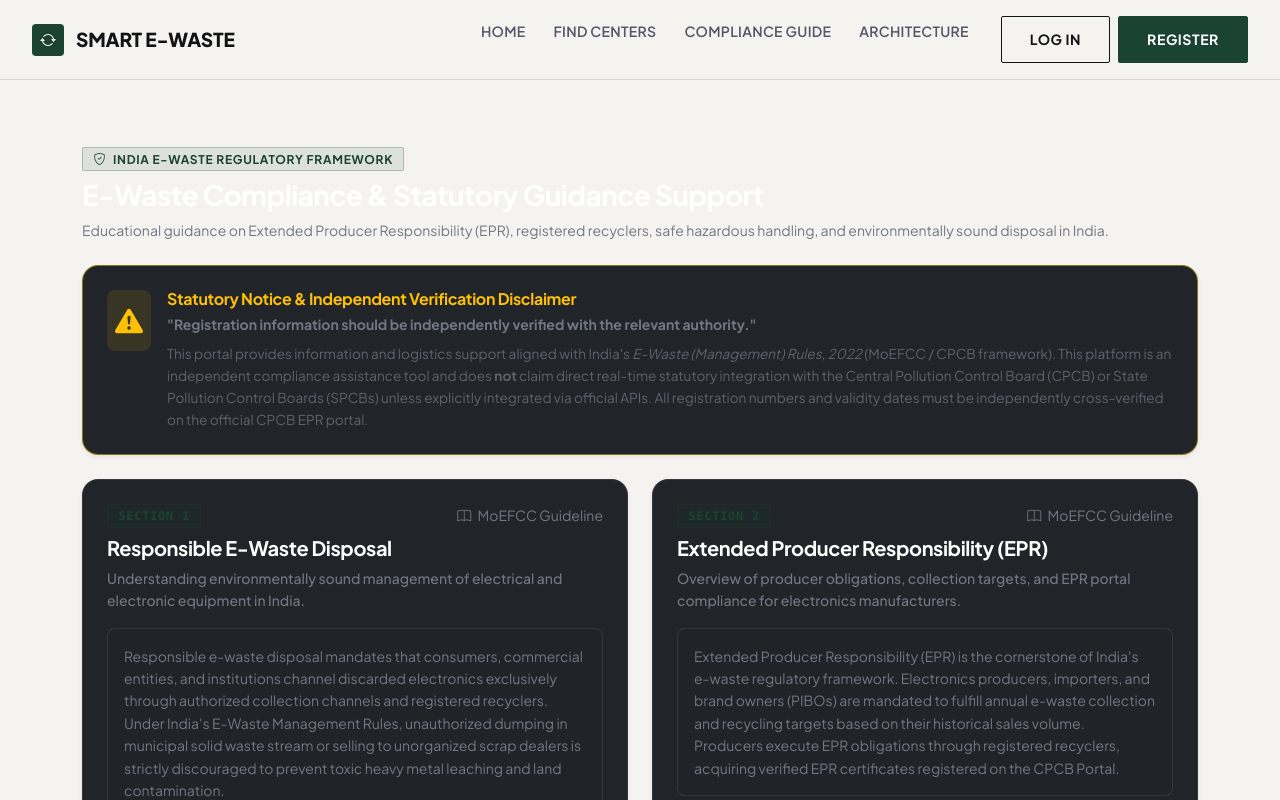
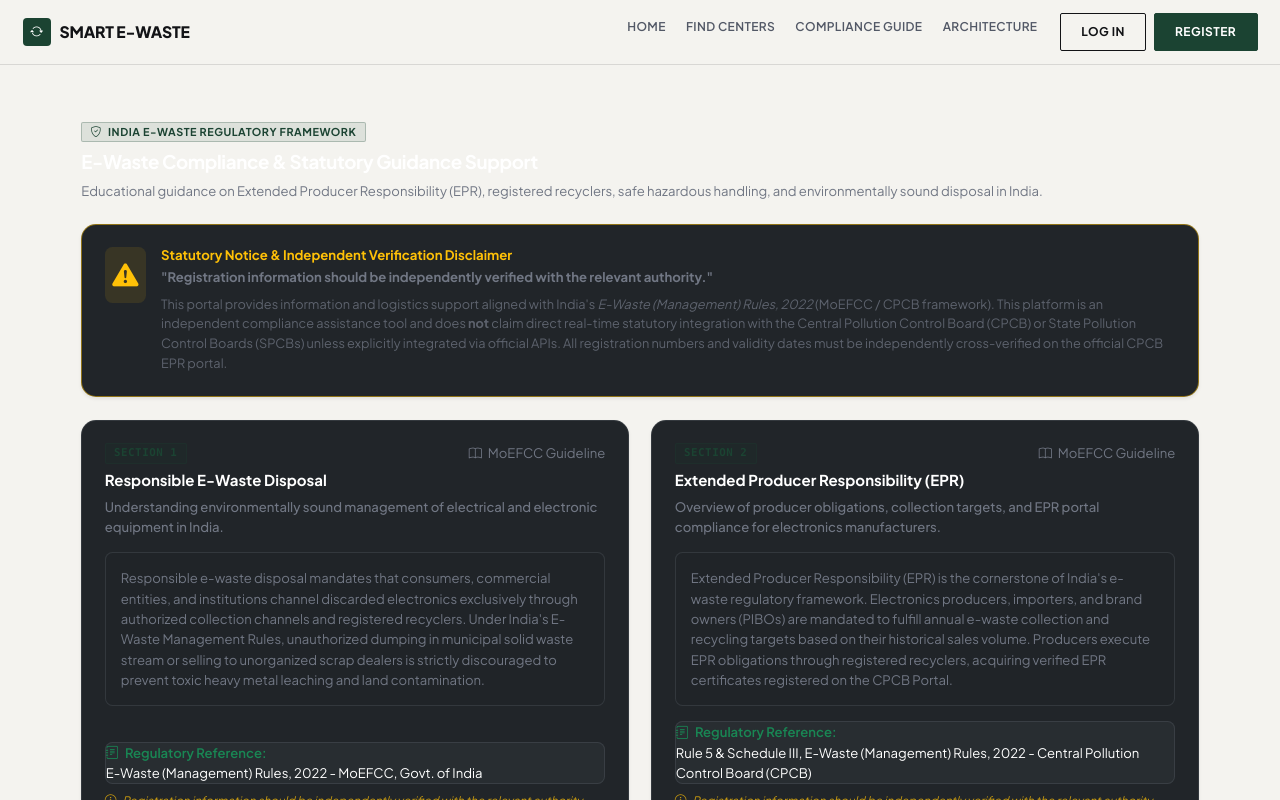
Before and after one commit to KavidharshanKD/E-Waste-Management, a React (Vite) app in the folder frontend/: page /compliance in a window 1280 px wide. Shown: the top 800 px of the page. Built offline with nearby package versions, Linux system fonts and the light colour scheme; no server answers.

Commit message:
style: reduce font sizes across headings, hero display, lead numbers and navbar

```diff
--- a/frontend/src/index.css
+++ b/frontend/src/index.css
@@ -1,6 +1,6 @@
 /* ==========================================================================
    SMART E-WASTE MANAGEMENT SYSTEM — EDITORIAL PRODUCT DESIGN SYSTEM
-   Contemporary design: Asymmetric grids, fine rule separators, strong typography,
+   Contemporary design: Asymmetric grids, fine rule separators, balanced typography,
    mineral tones, zero card boxes, high accessibility & readability.
    ========================================================================== */
 
@@ -43,7 +43,7 @@
 
 html {
   scroll-behavior: smooth;
-  font-size: 16px;
+  font-size: 15px;
 }
 
 body {
@@ -52,7 +52,7 @@ body {
   color: var(--text-main);
   min-height: 100vh;
   overflow-x: hidden;
-  line-height: 1.6;
+  line-height: 1.55;
   -webkit-font-smoothing: antialiased;
 }
 
@@ -87,9 +87,9 @@ textarea:focus-visible {
 .main-content {
   flex: 1;
   width: 100%;
-  max-width: 1340px;
+  max-width: 1280px;
   margin: 0 auto;
-  padding: 2.5rem 2rem;
+  padding: 2rem 1.5rem;
 }
 
 .main-content-full {
@@ -99,23 +99,62 @@ textarea:focus-visible {
 }
 
 /* ==========================================================================
-   EDITORIAL TYPOGRAPHY
+   EDITORIAL TYPOGRAPHY — BALANCED & PROPORTIONATE SCALING
    ========================================================================== */
-h1, h2, h3, h4, h5, h6,
-.h1, .h2, .h3, .h4, .h5, .h6 {
+h1, .h1 {
   font-family: var(--font-heading);
   color: var(--text-main);
   font-weight: 700;
   letter-spacing: -0.02em;
+  font-size: clamp(1.6rem, 3.2vw, 2.5rem);
   line-height: 1.15;
+}
+
+h2, .h2 {
+  font-family: var(--font-heading);
+  color: var(--text-main);
+  font-weight: 700;
+  letter-spacing: -0.02em;
+  font-size: clamp(1.3rem, 2.4vw, 1.85rem);
+  line-height: 1.2;
+}
+
+h3, .h3 {
+  font-family: var(--font-heading);
+  color: var(--text-main);
+  font-weight: 700;
+  font-size: 1.25rem;
+  line-height: 1.25;
+}
+
+h4, .h4 {
+  font-family: var(--font-heading);
+  color: var(--text-main);
+  font-weight: 700;
+  font-size: 1.1rem;
+  line-height: 1.3;
+}
+
+h5, .h5 {
+  font-family: var(--font-heading);
+  color: var(--text-main);
+  font-weight: 700;
+  font-size: 1rem;
+}
+
+h6, .h6 {
+  font-family: var(--font-heading);
+  color: var(--text-main);
+  font-weight: 700;
+  font-size: 0.88rem;
 }
 
 .display-hero-title {
   font-family: var(--font-heading);
-  font-size: clamp(2.8rem, 6.5vw, 6.2rem);
+  font-size: clamp(2.1rem, 4.4vw, 3.8rem);
   font-weight: 800;
   letter-spacing: -0.03em;
-  line-height: 0.98;
+  line-height: 1.02;
   text-transform: uppercase;
   color: var(--text-main);
 }
@@ -123,18 +162,18 @@ h1, h2, h3, h4, h5, h6,
 .editorial-tag {
   display: inline-flex;
   align-items: center;
-  gap: 0.5rem;
-  font-size: 0.78rem;
+  gap: 0.4rem;
+  font-size: 0.72rem;
   font-weight: 700;
   letter-spacing: 0.12em;
   text-transform: uppercase;
   color: var(--brand-green);
-  margin-bottom: 1.25rem;
+  margin-bottom: 1rem;
 }
 
 .section-number-lead {
   font-family: var(--font-heading);
-  font-size: clamp(3rem, 5vw, 5.5rem);
+  font-size: clamp(1.8rem, 3.2vw, 3.2rem);
   font-weight: 800;
   line-height: 1;
   color: var(--text-muted);
@@ -153,18 +192,18 @@ h1, h2, h3, h4, h5, h6,
    HEADER & NAVBAR — MINIMAL CHROME
    ========================================================================== */
 .navbar-custom {
-  background-color: rgba(244, 243, 239, 0.92);
+  background-color: rgba(244, 243, 239, 0.95);
   backdrop-filter: blur(12px);
   -webkit-backdrop-filter: blur(12px);
   border-bottom: 1px solid var(--rule-light);
   position: sticky;
   top: 0;
   z-index: 1000;
-  padding: 1rem 2rem;
+  padding: 0.85rem 1.5rem;
 }
 
 .nav-container {
-  max-width: 1340px;
+  max-width: 1280px;
   margin: 0 auto;
   display: flex;
   align-items: center;
@@ -174,48 +213,48 @@ h1, h2, h3, h4, h5, h6,
 .brand-logo {
   display: flex;
   align-items: center;
-  gap: 0.75rem;
+  gap: 0.6rem;
   font-family: var(--font-heading);
   font-weight: 800;
-  font-size: 1.2rem;
+  font-size: 1.05rem;
   letter-spacing: -0.01em;
   color: var(--text-main);
   text-transform: uppercase;
 }
 
 .brand-icon {
-  width: 32px;
-  height: 32px;
+  width: 28px;
+  height: 28px;
   background-color: var(--brand-green);
   border-radius: 4px;
   display: flex;
   align-items: center;
   justify-content: center;
   color: #ffffff;
-  font-size: 1rem;
+  font-size: 0.88rem;
 }
 
 .nav-links-wrapper {
   display: flex;
   align-items: center;
-  gap: 2rem;
+  gap: 1.5rem;
 }
 
 .nav-links {
   display: flex;
   align-items: center;
-  gap: 1.75rem;
+  gap: 1.35rem;
   list-style: none;
 }
 
 .nav-link-item {
   color: var(--text-secondary);
-  font-size: 0.88rem;
+  font-size: 0.8rem;
   font-weight: 600;
-  letter-spacing: 0.02em;
+  letter-spacing: 0.03em;
   text-transform: uppercase;
   transition: color var(--transition-fast);
-  padding: 0.4rem 0;
+  padding: 0.35rem 0;
   position: relative;
 }
 
@@ -246,16 +285,16 @@ h1, h2, h3, h4, h5, h6,
   border: 1px solid var(--brand-green) !important;
   font-family: var(--font-body);
   font-weight: 700 !important;
-  font-size: 0.88rem !important;
+  font-size: 0.8rem !important;
   letter-spacing: 0.04em !important;
   text-transform: uppercase !important;
-  padding: 0.75rem 1.75rem !important;
+  padding: 0.6rem 1.35rem !important;
   border-radius: 2px !important;
   transition: all var(--transition-std);
   cursor: pointer;
   display: inline-flex;
   align-items: center;
-  gap: 0.5rem;
+  gap: 0.4rem;
   text-decoration: none;
   box-shadow: none !important;
 }
@@ -278,16 +317,16 @@ h1, h2, h3, h4, h5, h6,
   border: 1px solid var(--text-main) !important;
   font-family: var(--font-body);
   font-weight: 700 !important;
-  font-size: 0.88rem !important;
+  font-size: 0.8rem !important;
   letter-spacing: 0.04em !important;
   text-transform: uppercase !important;
-  padding: 0.75rem 1.75rem !important;
+  padding: 0.6rem 1.35rem !important;
   border-radius: 2px !important;
   transition: all var(--transition-std);
   cursor: pointer;
   display: inline-flex;
   align-items: center;
-  gap: 0.5rem;
+  gap: 0.4rem;
   text-decoration: none;
 }
 
@@ -304,8 +343,8 @@ h1, h2, h3, h4, h5, h6,
   color: var(--text-secondary) !important;
   border: 1px solid var(--rule-light) !important;
   font-weight: 600 !important;
-  font-size: 0.85rem !important;
-  padding: 0.6rem 1.25rem !important;
+  font-size: 0.78rem !important;
+  padding: 0.5rem 1rem !important;
   border-radius: 2px !important;
 }
 
@@ -318,13 +357,13 @@ h1, h2, h3, h4, h5, h6,
 .btn-link-action {
   font-family: var(--font-heading);
   font-weight: 700;
-  font-size: 0.95rem;
+  font-size: 0.85rem;
   letter-spacing: 0.04em;
   text-transform: uppercase;
   color: var(--text-main);
   display: inline-flex;
   align-items: center;
-  gap: 0.5rem;
+  gap: 0.4rem;
   border-bottom: 2px solid var(--brand-green);
   padding-bottom: 2px;
   transition: all var(--transition-fast);
@@ -332,13 +371,12 @@ h1, h2, h3, h4, h5, h6,
 
 .btn-link-action:hover {
   color: var(--brand-green);
-  gap: 0.75rem;
+  gap: 0.65rem;
 }
 
 /* ==========================================================================
    EDITORIAL CARDS / SEPARATORS (NO CARD BOXES)
    ========================================================================== */
-/* Strip away default bootstrap rounded cards */
 .card-custom,
 .card,
 .feature-card,
@@ -354,35 +392,35 @@ h1, h2, h3, h4, h5, h6,
   width: 100%;
   height: 1px;
   background-color: var(--rule-light);
-  margin: 2rem 0;
+  margin: 1.75rem 0;
 }
 
 .thin-rule-dark {
   width: 100%;
   height: 1px;
   background-color: var(--rule-dark);
-  margin: 2rem 0;
+  margin: 1.75rem 0;
 }
 
 /* Editorial Layout Grids */
 .grid-split-60-40 {
   display: grid;
   grid-template-columns: 1.5fr 1fr;
-  gap: 3.5rem;
+  gap: 2.75rem;
   align-items: start;
 }
 
 .grid-split-40-60 {
   display: grid;
   grid-template-columns: 1fr 1.5fr;
-  gap: 3.5rem;
+  gap: 2.75rem;
   align-items: start;
 }
 
 .grid-split-50-50 {
   display: grid;
   grid-template-columns: 1fr 1fr;
-  gap: 3.5rem;
+  gap: 2.75rem;
   align-items: start;
 }
 
@@ -394,10 +432,10 @@ h1, h2, h3, h4, h5, h6,
 
 .editorial-timeline-row {
   display: grid;
-  grid-template-columns: 80px 1.5fr 2fr;
-  gap: 2rem;
+  grid-template-columns: 60px 1.4fr 2fr;
+  gap: 1.5rem;
   align-items: baseline;
-  padding: 2rem 0;
+  padding: 1.35rem 0;
   border-bottom: 1px solid var(--rule-light);
   transition: background-color var(--transition-fast);
 }
@@ -408,23 +446,23 @@ h1, h2, h3, h4, h5, h6,
 
 .editorial-timeline-num {
   font-family: var(--font-heading);
-  font-size: 1.8rem;
+  font-size: 1.35rem;
   font-weight: 800;
   color: var(--brand-green);
 }
 
 .editorial-timeline-title {
   font-family: var(--font-heading);
-  font-size: 1.35rem;
+  font-size: 1.1rem;
   font-weight: 700;
   text-transform: uppercase;
   color: var(--text-main);
 }
 
 .editorial-timeline-desc {
-  font-size: 0.98rem;
+  font-size: 0.92rem;
   color: var(--text-secondary);
-  line-height: 1.6;
+  line-height: 1.55;
 }
 
 /* Category Catalogue List */
@@ -432,19 +470,19 @@ h1, h2, h3, h4, h5, h6,
   display: flex;
   justify-content: space-between;
   align-items: center;
-  padding: 1.5rem 0;
+  padding: 1.15rem 0;
   border-bottom: 1px solid var(--rule-light);
   cursor: pointer;
   transition: padding-left var(--transition-fast);
 }
 
 .editorial-catalog-row:hover {
-  padding-left: 1rem;
+  padding-left: 0.75rem;
 }
 
 .editorial-catalog-name {
   font-family: var(--font-heading);
-  font-size: 1.5rem;
+  font-size: 1.2rem;
   font-weight: 700;
   text-transform: uppercase;
   color: var(--text-main);
@@ -452,7 +490,7 @@ h1, h2, h3, h4, h5, h6,
 
 .editorial-catalog-num {
   font-family: var(--font-heading);
-  font-size: 1.2rem;
+  font-size: 1rem;
   font-weight: 700;
   color: var(--text-muted);
 }
@@ -463,16 +501,16 @@ h1, h2, h3, h4, h5, h6,
 .status-dot-item {
   display: inline-flex;
   align-items: center;
-  gap: 0.5rem;
-  font-size: 0.85rem;
+  gap: 0.4rem;
+  font-size: 0.78rem;
   font-weight: 700;
   letter-spacing: 0.04em;
   text-transform: uppercase;
 }
 
 .status-dot {
-  width: 8px;
-  height: 8px;
+  width: 7px;
+  height: 7px;
   border-radius: 50%;
   display: inline-block;
 }
@@ -486,10 +524,10 @@ h1, h2, h3, h4, h5, h6,
 .badge, .status-badge {
   font-family: var(--font-body);
   font-weight: 700 !important;
-  font-size: 0.75rem !important;
-  letter-spacing: 0.06em;
+  font-size: 0.72rem !important;
+  letter-spacing: 0.05em;
   text-transform: uppercase;
-  padding: 0.3rem 0.65rem !important;
+  padding: 0.25rem 0.55rem !important;
   border-radius: 2px !important;
   border: 1px solid transparent !important;
 }
@@ -528,12 +566,12 @@ h1, h2, h3, h4, h5, h6,
    ========================================================================== */
 .form-label, label {
   font-family: var(--font-heading);
-  font-size: 0.85rem !important;
+  font-size: 0.78rem !important;
   font-weight: 700 !important;
-  letter-spacing: 0.06em !important;
+  letter-spacing: 0.05em !important;
   text-transform: uppercase !important;
   color: var(--text-main) !important;
-  margin-bottom: 0.5rem !important;
+  margin-bottom: 0.4rem !important;
   display: block;
 }
 
@@ -544,8 +582,8 @@ textarea {
   border: 1px solid var(--rule-light) !important;
   border-radius: 2px !important;
   color: var(--text-main) !important;
-  padding: 0.85rem 1rem !important;
-  font-size: 0.95rem !important;
+  padding: 0.65rem 0.85rem !important;
+  font-size: 0.9rem !important;
   font-family: var(--font-body);
   transition: border-color var(--transition-fast);
 }
@@ -573,28 +611,28 @@ textarea::placeholder {
   width: 100%;
   color: var(--text-main) !important;
   border-collapse: collapse;
-  margin-bottom: 1.5rem;
+  margin-bottom: 1.25rem;
 }
 
 .editorial-table th,
 .table th {
   font-family: var(--font-heading);
-  font-size: 0.8rem;
+  font-size: 0.75rem;
   font-weight: 700;
   letter-spacing: 0.08em;
   text-transform: uppercase;
   color: var(--text-secondary) !important;
   border-bottom: 2px solid var(--rule-light) !important;
-  padding: 1rem 0.75rem !important;
+  padding: 0.75rem 0.6rem !important;
   background: transparent !important;
 }
 
 .editorial-table td,
 .table td {
-  padding: 1.1rem 0.75rem !important;
+  padding: 0.85rem 0.6rem !important;
   border-bottom: 1px solid var(--rule-light) !important;
   color: var(--text-main) !important;
-  font-size: 0.92rem;
+  font-size: 0.88rem;
   vertical-align: middle;
   background: transparent !important;
 }
@@ -610,7 +648,7 @@ textarea::placeholder {
 .editorial-dark-canvas {
   background-color: var(--bg-dark);
   color: var(--text-dark-main);
-  padding: 5rem 2rem;
+  padding: 4rem 2rem;
 }
 
 .editorial-dark-canvas h1,
@@ -640,46 +678,46 @@ textarea::placeholder {
   background-color: var(--bg-dark);
   color: var(--text-dark-main);
   border-top: 1px solid var(--rule-dark);
-  padding: 5rem 2rem 2.5rem 2rem;
+  padding: 4rem 2rem 2rem 2rem;
   margin-top: auto;
 }
 
 .footer-container {
-  max-width: 1340px;
+  max-width: 1280px;
   margin: 0 auto;
 }
 
 .footer-display-brand {
   font-family: var(--font-heading);
-  font-size: clamp(2.2rem, 4.5vw, 4.5rem);
+  font-size: clamp(1.8rem, 3.2vw, 3rem);
   font-weight: 800;
   letter-spacing: -0.03em;
   text-transform: uppercase;
   line-height: 1;
   color: var(--text-dark-main);
-  margin-bottom: 1.5rem;
+  margin-bottom: 1.25rem;
 }
 
 .footer-column-title {
   font-family: var(--font-heading);
-  font-size: 0.8rem;
+  font-size: 0.75rem;
   font-weight: 700;
   letter-spacing: 0.1em;
   text-transform: uppercase;
   color: var(--text-dark-secondary);
-  margin-bottom: 1.25rem;
+  margin-bottom: 1rem;
 }
 
 .footer-links-list {
   list-style: none;
   display: flex;
   flex-direction: column;
-  gap: 0.75rem;
+  gap: 0.6rem;
 }
 
 .footer-link {
   color: var(--text-dark-secondary);
-  font-size: 0.92rem;
+  font-size: 0.85rem;
   transition: color var(--transition-fast);
 }
 
@@ -695,11 +733,11 @@ textarea::placeholder {
   .grid-split-40-60,
   .grid-split-50-50 {
     grid-template-columns: 1fr;
-    gap: 2rem;
+    gap: 1.75rem;
   }
 
   .editorial-timeline-row {
-    grid-template-columns: 50px 1fr;
+    grid-template-columns: 40px 1fr;
   }
 
   .editorial-timeline-desc {
@@ -715,8 +753,8 @@ textarea::placeholder {
     right: 0;
     background-color: var(--bg-mineral);
     border-bottom: 1px solid var(--rule-light);
-    padding: 2rem;
-    gap: 1.5rem;
+    padding: 1.5rem;
+    gap: 1.25rem;
   }
 
   .nav-links-wrapper.mobile-open {
@@ -726,22 +764,22 @@ textarea::placeholder {
   .nav-links {
     flex-direction: column;
     align-items: flex-start;
-    gap: 1rem;
+    gap: 0.85rem;
     width: 100%;
   }
 }
 
 @media (max-width: 576px) {
   .main-content {
-    padding: 1.5rem 1rem;
+    padding: 1.25rem 0.85rem;
   }
 
   .display-hero-title {
-    font-size: 2.5rem;
+    font-size: 2.1rem;
   }
 
   .editorial-timeline-row {
     grid-template-columns: 1fr;
-    gap: 0.5rem;
+    gap: 0.4rem;
   }
 }
```
